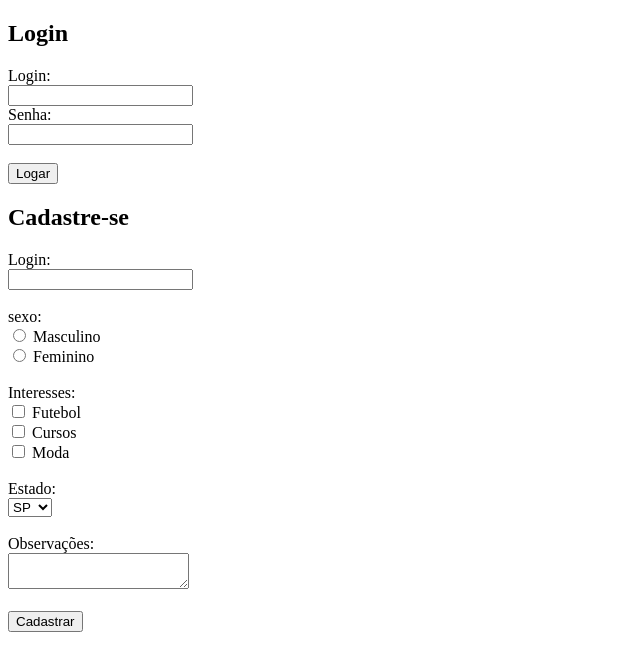
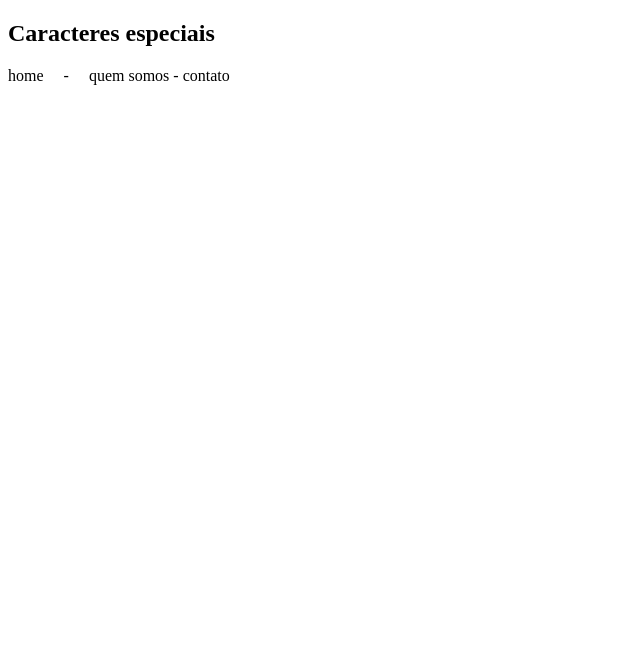
Before and after one commit to BartoAlheiros/HTML_Jamilton, a plain HTML site: page index.html in a window 1280 px wide. Shown: the whole page, without its empty margins (0-640 px from the left). Drawn offline with Linux system fonts and the light colour scheme.

Commit message:
caracteres especiais

```diff
--- a/index.html
+++ b/index.html
@@ -4,52 +4,12 @@
     <meta charset="UTF-8">
     <meta http-equiv="X-UA-Compatible" content="IE=edge">
     <meta name="viewport" content="width=device-width, initial-scale=1.0">
-    <title>Login</title>
+    <title>Caracteres especiais</title>
 </head>
 <body>
 
-    <h2>Login</h2>
-    <form>
+    <h2>Caracteres especiais</h2>
+    home &nbsp;&nbsp;&nbsp;&nbsp;-&nbsp;&nbsp;&nbsp;&nbsp; quem somos - contato
 
-        Login:<br>
-        <input type="text" name="login"><br>
-
-        Senha:<br>
-        <input type="password" name="senha"><br>
-
-        <br>
-        <input type="submit" value="Logar">
-    </form>
-
-    <h2>Cadastre-se</h2>
-    <form>
-        Login:<br>
-        <input type="text" name="login"><br><br>
-
-        sexo: <br>
-        <input type="radio" name="sexo" value="M"> Masculino<br>
-        <input type="radio" name="sexo" value="F"> Feminino<br><br>
-
-        Interesses: <br>
-        <input type="checkbox" name="interesses"> Futebol
-        <br>
-        <input type="checkbox" name="interesses"> Cursos
-        <br>
-        <input type="checkbox" name="interesses"> Moda
-        <br><br>
-
-        Estado:<br>
-        <select name="estado">
-            <option value="sp">SP</option>
-            <option value="mg">MG</option>
-            <option value="rj">RJ</option>
-            <option value="rs">RS</option>
-        </select><br><br>
-
-        Observações: <br>
-        <textarea></textarea>
-        <br><br>
-        <input type="submit" value="Cadastrar">
-    </form>
 </body>
 </html>
```
